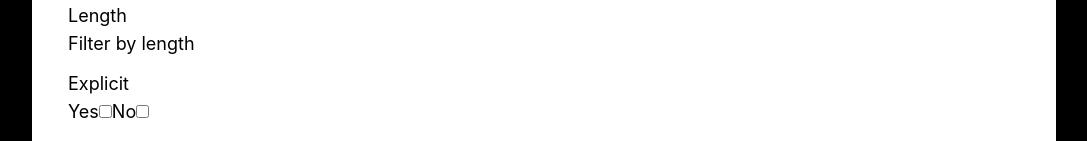
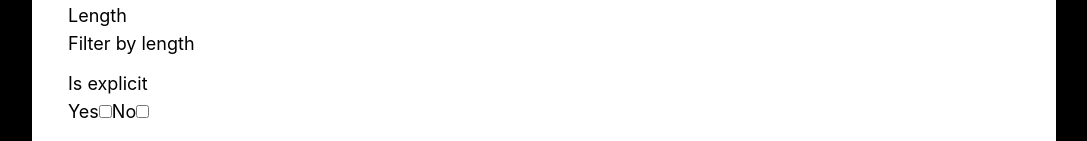
Before and after one commit to Afsha10/song-sieve, a React (Create React App) app in the folder frontend/: page /app/playlist in a window 1280 px wide. Both pictures are taken after a click on the button "Filter by". Shown: the part 404-545 px from the top of the page, without its empty margins (96-1183 px from the left). Built offline with nearby package versions, Linux system fonts and the light colour scheme; no server answers.

Commit message:
imported checkBox in playlist modal

```diff
--- a/frontend/src/components/dialogs/PlaylistTracksFilterModal.jsx
+++ b/frontend/src/components/dialogs/PlaylistTracksFilterModal.jsx
@@ -26,9 +26,12 @@ function PlaylistTracksFilterModal({ isOpen, handleModalOpen, playlistData }) {
         </div>
 
         <div className="m-3 text-lg">
-          <Dialog.Description className="text-lg">Explicit</Dialog.Description>
+          <Dialog.Description className="text-lg">
+            {" "}
+            Is explicit
+          </Dialog.Description>
 
-          <ContentCheckbox />
+          <ContentCheckbox playlistData={playlistData} />
         </div>
 
         <div className="flex flex-row justify-center m-auto my-4">
```
